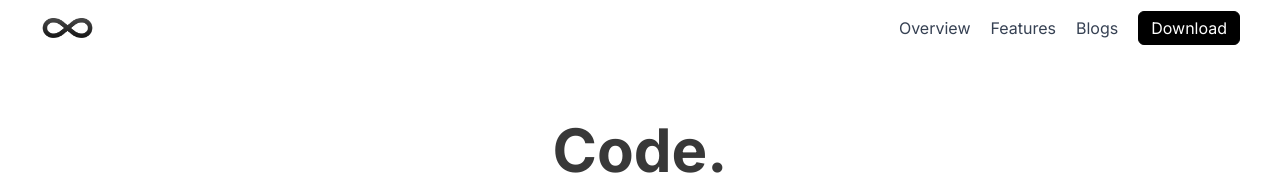
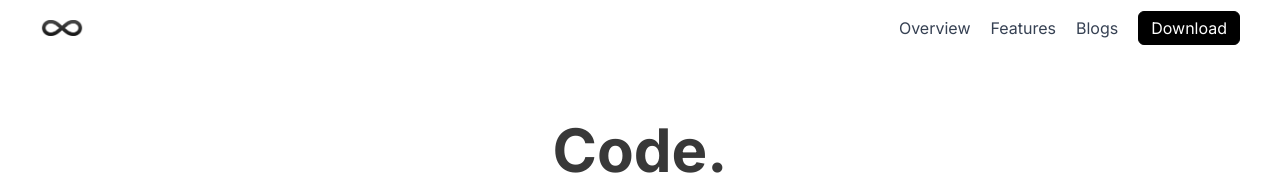
Before and after one commit to farzeenilyaszargar/nap-ide, a Next.js app: page / in a window 1280 px wide. Shown: the top 175 px of the page. Built offline with nearby package versions, Linux system fonts and the light colour scheme.

Commit message:
Reduce header logo size

```diff
--- a/components/header.tsx
+++ b/components/header.tsx
@@ -30,7 +30,7 @@ export default function Header() {
             <header className="sticky top-0 z-20 w-full bg-transparent backdrop-blur-md">
                 <div className="mx-auto flex h-14 w-full max-w-7xl items-center justify-between px-5 lg:px-10">
                     <Link href="/" className="flex justify-center items-center">
-                        <Image src="/logo.png" alt="Nap" width={40} height={40} className="h-4 w-auto rounded-md sm:h-5" />
+                        <Image src="/logo.png" alt="Nap" width={32} height={32} className="h-3.5 w-auto rounded-md sm:h-4" />
                     </Link>
 
                     {/* Desktop Navigation */}
```
